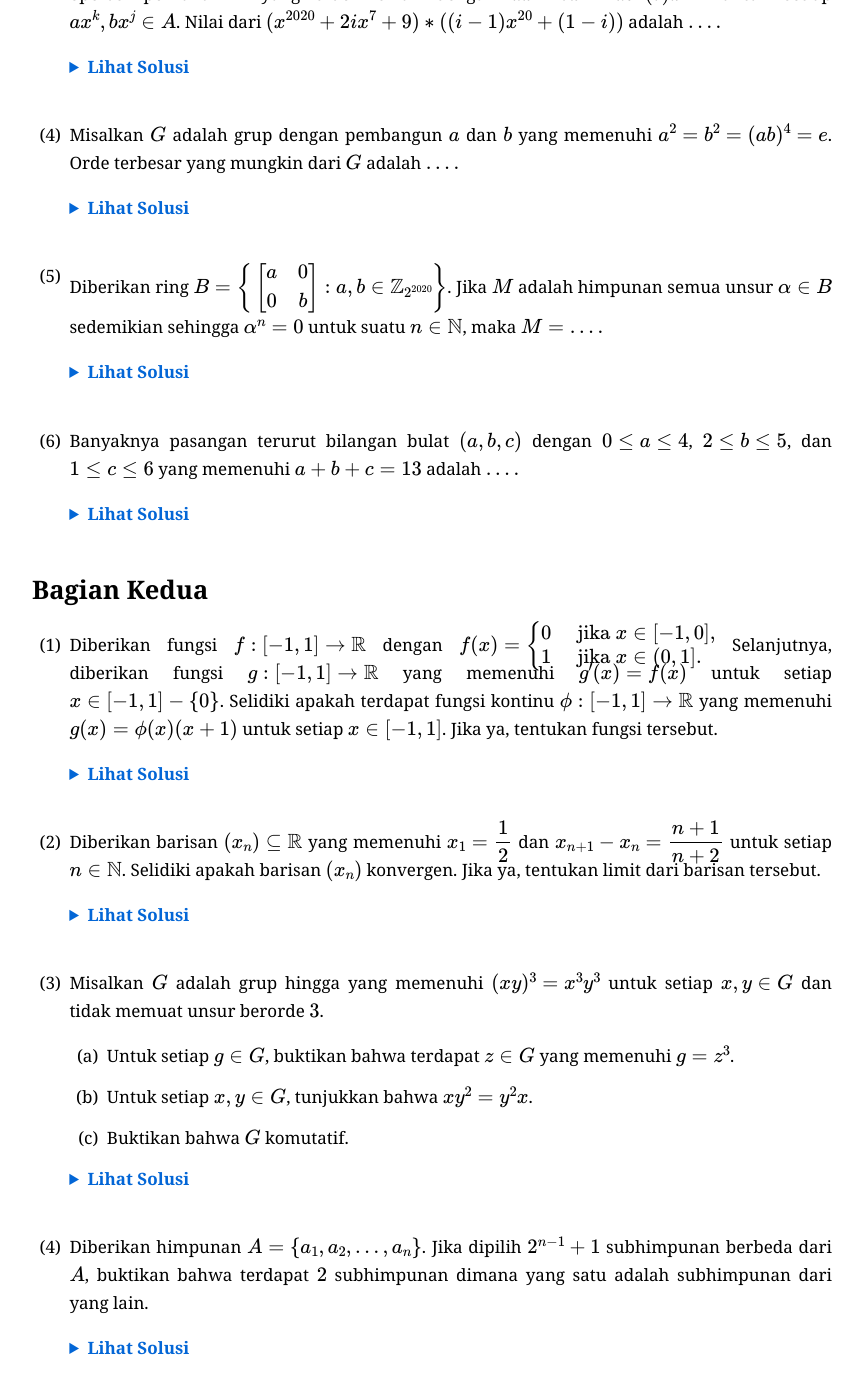
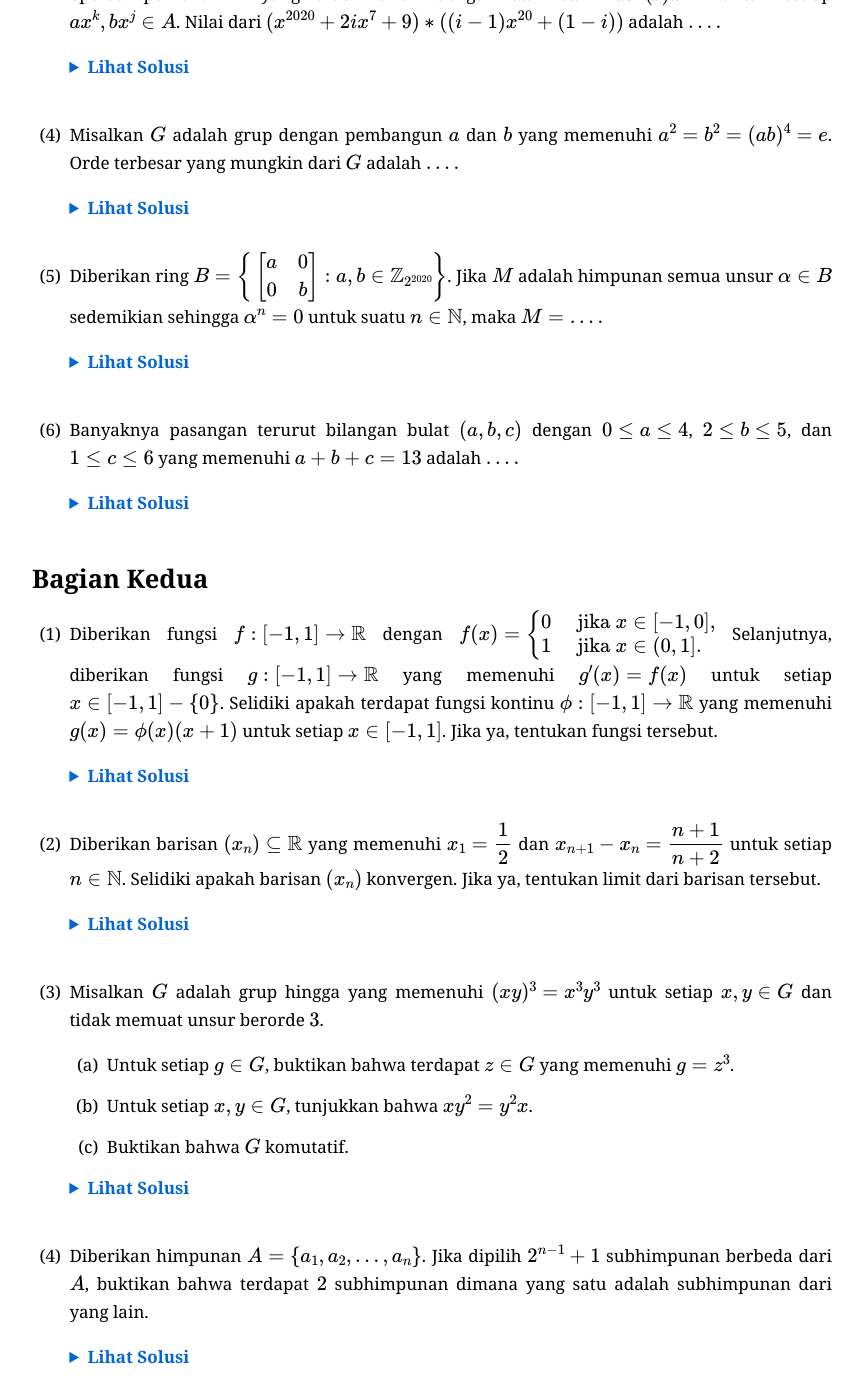
Before and after one commit to calculusgamingindonesia/calculusgamingindonesia.github.io, a Jekyll site: the page built from _posts/2026-07-05-knmipa-pt-wil-mat-20-1.md, in a window 1280 px wide and 1400 px high, scrolled down 664 px. Shown: the whole window, without its empty margins (208-1071 px from the left). Built offline with Jekyll 4.4.1, drawn with Linux system fonts in a browser that asks for light colours; some web fonts are replaced.

Commit message:
Update 2026-07-05-knmipa-pt-wil-mat-20-1.md

```diff
--- a/_posts/2026-07-05-knmipa-pt-wil-mat-20-1.md
+++ b/_posts/2026-07-05-knmipa-pt-wil-mat-20-1.md
@@ -36,7 +36,7 @@
    Solusi diserahkan kepada pembaca sebagai latihan.
    </div></details>
 
-5. Diberikan ring $B=\bigg\\{\begin{bmatrix}a&0\\\\0&b\end{bmatrix}:a, b\in\mathbb{Z}_{2^{2020}}\bigg\\}$. Jika $M$ adalah himpunan semua unsur $\alpha\in B$ sedemikian sehingga $\alpha^n=0$ untuk suatu $n\in\mathbb{N}$, maka $M=\dots.$
+5. Diberikan ring $\smash[t]{B=\bigg\\{\begin{bmatrix}a&0\\\\0&b\end{bmatrix}:a, b\in\mathbb{Z}_{2^{2020}}\bigg\\}}$. Jika $M$ adalah himpunan semua unsur $\alpha\in B$ sedemikian sehingga $\alpha^n=0$ untuk suatu $n\in\mathbb{N}$, maka $M=\dots.$
 
    <details><summary>Lihat Solusi</summary><div class="kotak-solusi" markdown="1">
    Solusi diserahkan kepada pembaca sebagai latihan.
@@ -50,13 +50,13 @@
 
 ## Bagian Kedua
 
-1. Diberikan fungsi $f:[-1, 1]\to\mathbb{R}$ dengan $\smash{f(x)=\begin{cases}0&\text{ jika }x\in[-1, 0],\\\\1&\text{ jika }x\in(0, 1].\end{cases}}$ Selanjutnya, diberikan fungsi $g:[-1, 1]\to\mathbb{R}$ yang memenuhi $g'(x)=f(x)$ untuk setiap $x\in[-1, 1]-\\{0\\}$. Selidiki apakah terdapat fungsi kontinu $\phi:[-1, 1]\to\mathbb{R}$ yang memenuhi $g(x)=\phi(x)(x+1)$ untuk setiap $x\in[-1, 1]$. Jika ya, tentukan fungsi tersebut.
+1. Diberikan fungsi $f:[-1, 1]\to\mathbb{R}$ dengan $\smash[t]{f(x)=\begin{cases}0&\text{ jika }x\in[-1, 0],\\\\1&\text{ jika }x\in(0, 1].\end{cases}}$ Selanjutnya, diberikan fungsi $g:[-1, 1]\to\mathbb{R}$ yang memenuhi $g'(x)=f(x)$ untuk setiap $x\in[-1, 1]-\\{0\\}$. Selidiki apakah terdapat fungsi kontinu $\phi:[-1, 1]\to\mathbb{R}$ yang memenuhi $g(x)=\phi(x)(x+1)$ untuk setiap $x\in[-1, 1]$. Jika ya, tentukan fungsi tersebut.
 
    <details><summary>Lihat Solusi</summary><div class="kotak-solusi" markdown="1">
    Solusi diserahkan kepada pembaca sebagai latihan.
    </div></details>
 
-2. Diberikan barisan $(x_n)\subseteq\mathbb{R}$ yang memenuhi $\smash{x_1=\dfrac{1}{2}}$ dan $\smash{x_{n+1}-x_n=\dfrac{n+1}{n+2}}$ untuk setiap $n\in\mathbb{N}$. Selidiki apakah barisan $(x_n)$ konvergen. Jika ya, tentukan limit dari barisan tersebut.
+2. Diberikan barisan $(x_n)\subseteq\mathbb{R}$ yang memenuhi $\smash[t]{x_1=\dfrac{1}{2}}$ dan $\smash{x_{n+1}-x_n=\dfrac{n+1}{n+2}}$ untuk setiap $n\in\mathbb{N}$. Selidiki apakah barisan $(x_n)$ konvergen. Jika ya, tentukan limit dari barisan tersebut.
 
    <details><summary>Lihat Solusi</summary><div class="kotak-solusi" markdown="1">
    Solusi diserahkan kepada pembaca sebagai latihan.
```
